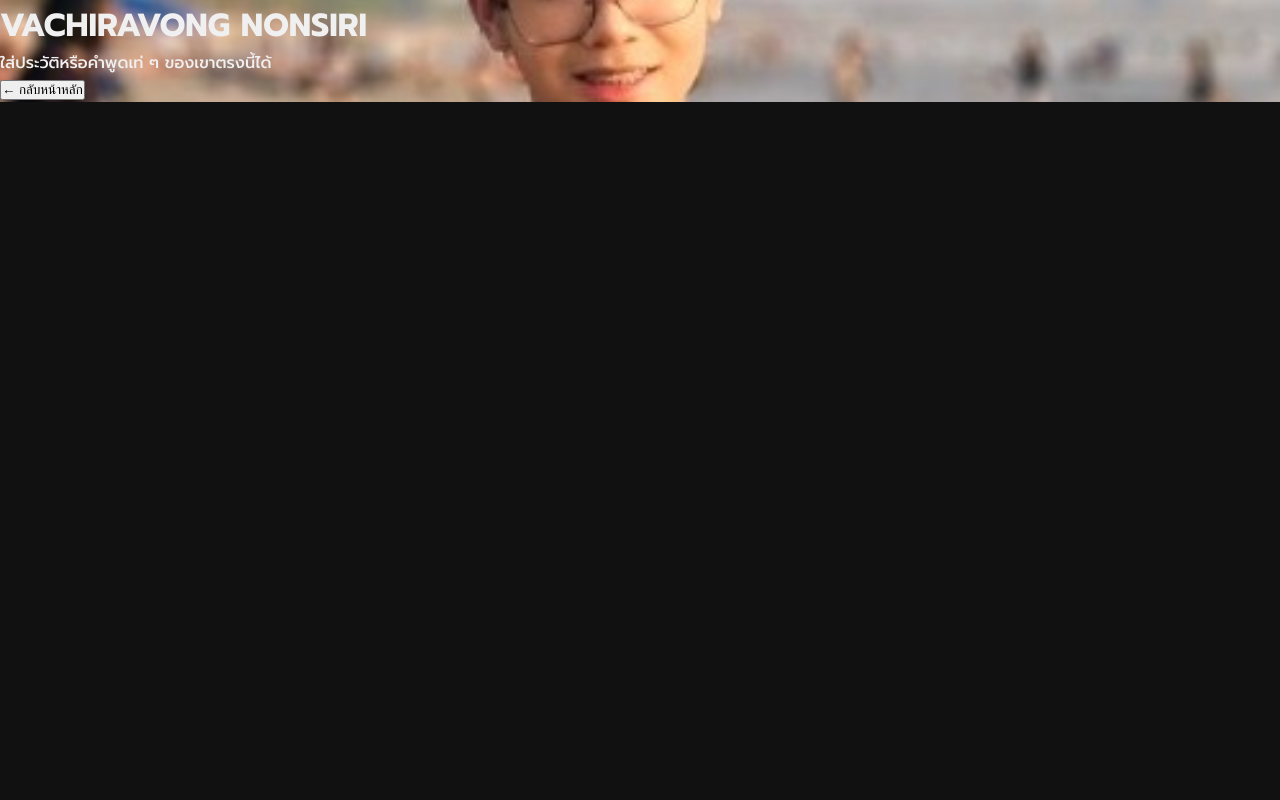
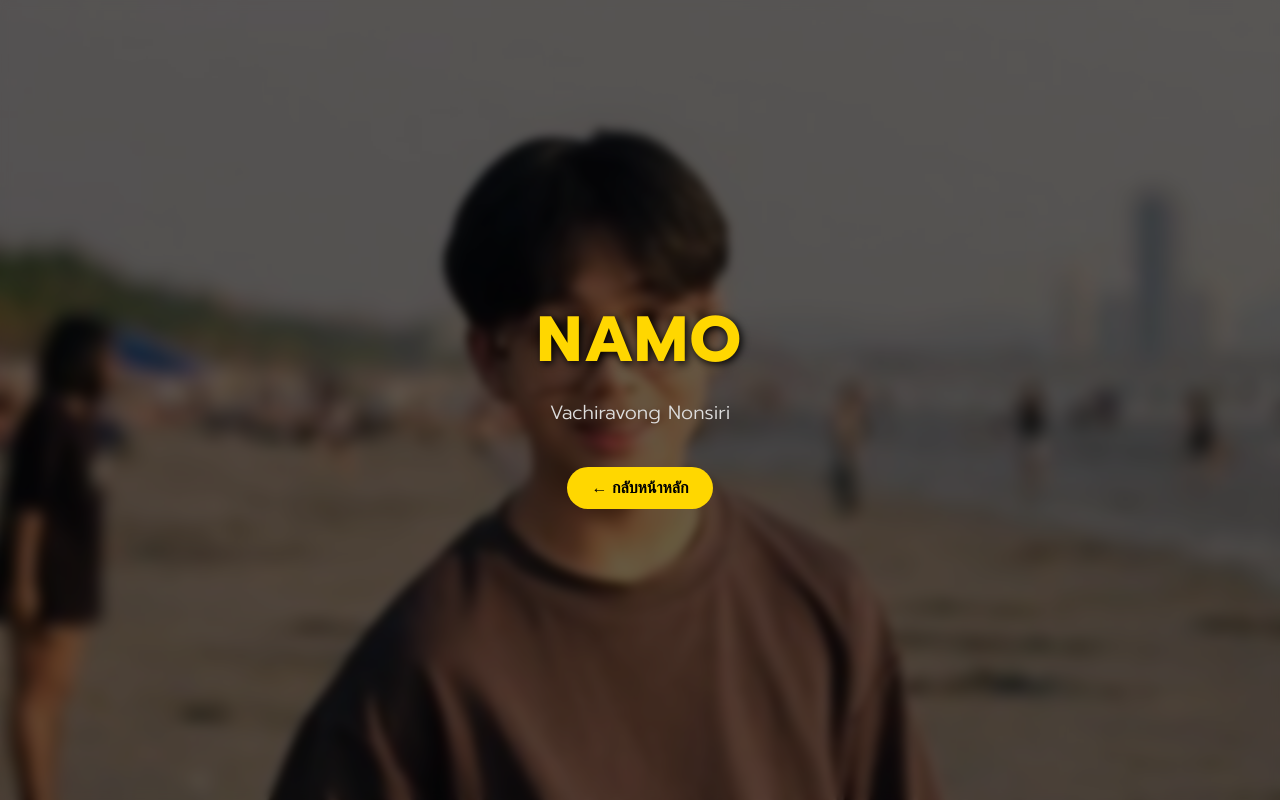
Before and after one commit to PuenrakProduction/Puenrak-production, a plain HTML site: page namo.html in a window 1280 px wide. Drawn offline with Linux system fonts and the light colour scheme.

Commit message:
Update namo.html

```diff
--- a/namo.html
+++ b/namo.html
@@ -1,20 +1,104 @@
 <!DOCTYPE html>
 <html lang="th">
 <head>
-  <meta charset="UTF-8" />
-  <meta name="viewport" content="width=device-width, initial-scale=1.0"/>
-  <title>Vachiravong Nonsiri</title>
+  <meta charset="UTF-8">
+  <meta name="viewport" content="width=device-width, initial-scale=1.0">
+  <title>NAMO - Vachiravong Nonsiri</title>
   <link href="https://fonts.googleapis.com/css2?family=Poppins:wght@300;500;700&family=Prompt:wght@300;500;700&display=swap" rel="stylesheet">
-  <link rel="stylesheet" href="style.css" />
-  <style>/* style เหมือนกับ phu.html */</style>
+  <style>
+    :root {
+      --primary-color: #FFD700;
+      --bg-dark: rgba(0, 0, 0, 0.6);
+      --text-color: #fff;
+    }
+
+    * {
+      box-sizing: border-box;
+      margin: 0;
+      padding: 0;
+    }
+
+    body, html {
+      height: 100%;
+      font-family: 'Prompt', 'Poppins', sans-serif;
+    }
+
+    .hero {
+      background: url('NAMO.jpg') no-repeat center center/cover;
+      height: 100vh;
+      position: relative;
+      display: flex;
+      justify-content: center;
+      align-items: center;
+      text-align: center;
+      color: var(--text-color);
+    }
+
+    .overlay {
+      position: absolute;
+      inset: 0;
+      background: var(--bg-dark);
+      backdrop-filter: blur(4px);
+      z-index: 0;
+    }
+
+    .content {
+      z-index: 1;
+      max-width: 800px;
+      padding: 30px;
+    }
+
+    .nickname {
+      font-size: 4em;
+      font-weight: 700;
+      color: var(--primary-color);
+      letter-spacing: 2px;
+      text-shadow: 2px 2px 8px #000;
+    }
+
+    .fullname {
+      font-size: 1.2em;
+      font-weight: 300;
+      margin-top: 10px;
+      color: #ddd;
+    }
+
+    .back-button {
+      margin-top: 40px;
+      background: var(--primary-color);
+      color: #000;
+      padding: 12px 25px;
+      font-weight: bold;
+      border: none;
+      border-radius: 25px;
+      cursor: pointer;
+      font-size: 1em;
+      transition: background 0.3s ease;
+    }
+
+    .back-button:hover {
+      background: #e6c200;
+    }
+
+    @media (max-width: 768px) {
+      .nickname {
+        font-size: 2.5em;
+      }
+
+      .fullname {
+        font-size: 1em;
+      }
+    }
+  </style>
 </head>
 <body>
-  <div class="profile-page" style="background: url('NAMO.jpg') no-repeat center center/cover;">
-    <div class="profile-content">
-      <h1>VACHIRAVONG NONSIRI</h1>
-      <p>ใส่ประวัติหรือคำพูดเท่ ๆ ของเขาตรงนี้ได้</p>
+  <section class="hero" style="background: url('NAMO.jpg') no-repeat center center/cover;">
+    <div class="overlay"></div>
+    <div class="content">
+      <div class="nickname">NAMO</div>
+      <div class="fullname">Vachiravong Nonsiri</div>
       <a href="index.html"><button class="back-button">← กลับหน้าหลัก</button></a>
     </div>
-  </div>
+  </section>
 </body>
 </html>
```
